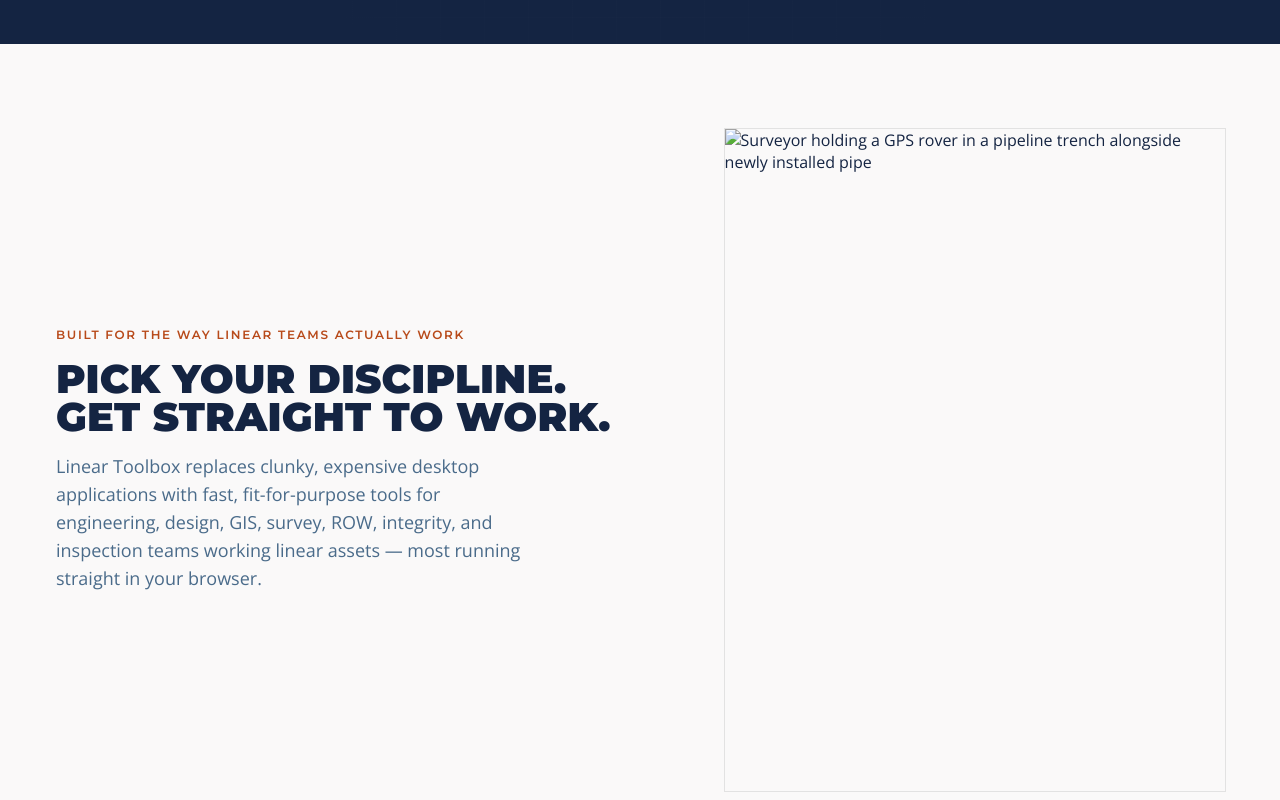
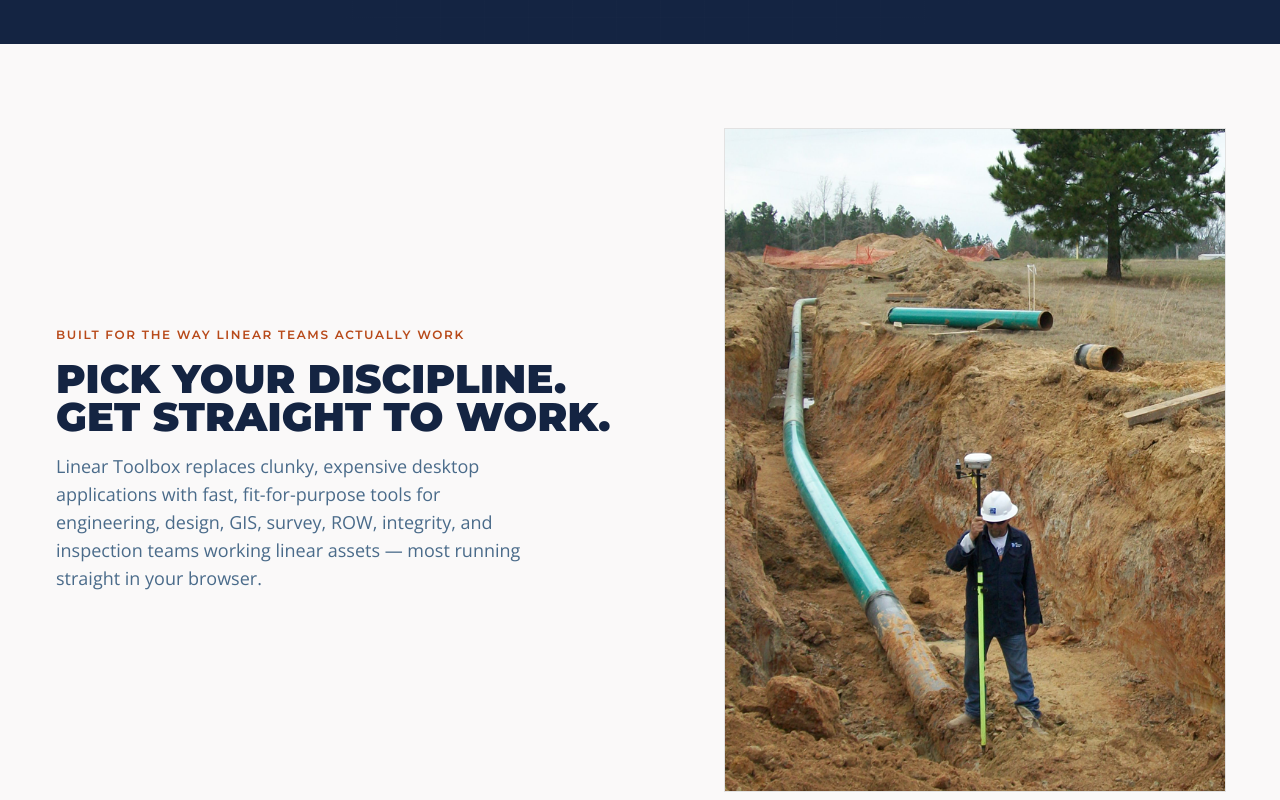
Before and after one commit to LeeDavisTX/LinearToolbox, a plain HTML site: page index.html in a window 1280 px wide. Shown: the part 760-1560 px from the top of the page. Drawn offline with nearby package versions, Linux system fonts and the light colour scheme.

Commit message:
Update index.html

```diff
--- a/index.html
+++ b/index.html
@@ -208,7 +208,7 @@
           <p class="lede">Linear Toolbox replaces clunky, expensive desktop applications with fast, fit-for-purpose tools for engineering, design, GIS, survey, ROW, integrity, and inspection teams working linear assets — most running straight in your browser.</p>
         </div>
         <div>
-          <img src="hero-photo.jpg" alt="Surveyor holding a GPS rover in a pipeline trench alongside newly installed pipe" width="681" height="900" loading="lazy" decoding="async" style="width:100%;height:auto;display:block;border:1px solid var(--rule);">
+          <img src="hero-photo.png" alt="Surveyor holding a GPS rover in a pipeline trench alongside newly installed pipe" width="681" height="900" loading="lazy" decoding="async" style="width:100%;height:auto;display:block;border:1px solid var(--rule);">
         </div>
       </div>
     </div>
```
